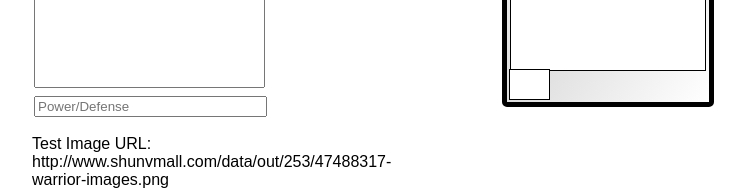
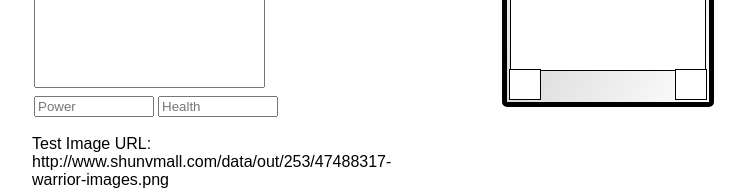
Before and after one commit to tbwilson89/cardtest, a React (Create React App) app: page / in a window 1280 px wide. Shown: the part 250-440 px from the top of the page, without its empty margins (224-969 px from the left). Built offline with nearby package versions, Linux system fonts and the light colour scheme.

Commit message:
updated id names and power / defense

```diff
--- a/src/App.css
+++ b/src/App.css
@@ -13,6 +13,9 @@
 input, select, textarea {
   width: 225px;
   margin: 2px; }
+
+#inputHealth, #inputPower {
+  width: 112px; }
 
 #inputEffects {
   height: 100px;
@@ -95,11 +98,18 @@ input, select, textarea {
   outline: 1px solid black; }
 
 .stats {
-  width: 20%;
+  width: 15%;
   text-align: center;
   font-size: 1.5em;
   outline: 1px solid black;
-  margin-right: 1.5%;
   margin-right: auto; }
 
+.health {
+  width: 15%;
+  text-align: center;
+  font-size: 1.5em;
+  outline: 1px solid black;
+  margin-left: 1.5%;
+  margin-left: auto; }
+
 /*# sourceMappingURL=App.css.map */
--- a/src/App.scss
+++ b/src/App.scss
@@ -16,6 +16,9 @@
 input, select, textarea {
   width: 225px;
   margin: 2px;
+}
+#inputHealth, #inputPower {
+  width: 112px;
 }
 
 #inputEffects {
@@ -104,10 +107,17 @@ input, select, textarea {
   outline: 1px solid black;
 }
 .stats {
-  width: 20%;
+  width: 15%;
   text-align: center;
   font-size: 1.5em;
   outline: 1px solid black;
-  margin-right: 1.5%;
   margin-right: auto;
 }
+.health {
+  width: 15%;
+  text-align: center;
+  font-size: 1.5em;
+  outline: 1px solid black;
+  margin-left: 1.5%;
+  margin-left: auto;
+}
--- a/src/project/card.js
+++ b/src/project/card.js
@@ -10,7 +10,6 @@ class Card extends Component {
   }
 
   render(){
-
     return(
       <div id='card-wrapper' className='wrapper'>
         <div className='row first'>
@@ -33,7 +32,8 @@ class Card extends Component {
           <div className='textbox'>{this.props.cardEffects}</div>
         </div>
         <div className='row fifth'>
-          <div className='stats'>{this.props.cardStats}</div>
+          <div className='stats'>{this.props.cardPower}</div>
+          <div className='health'>{this.props.cardHealth}</div>
         </div>
       </div>
     )
--- a/src/project/createcard.js
+++ b/src/project/createcard.js
@@ -16,7 +16,8 @@ class CreateCard extends Component {
       inputTypeClass: '',
       inputImage: '',
       inputEffects: '',
-      inputStats: '',
+      inputPower: '',
+      inputHealth: '',
       changeElement: ''
     }
     this.updateInputValue = this.updateInputValue.bind(this)
@@ -105,7 +106,8 @@ class CreateCard extends Component {
           <input id='inputClass' onChange={this.updateInputValue} placeholder='Race / Class'></input><br/>
           <input id='inputImage' onChange={this.updateInputValue} placeholder='Image URL'></input><br/>
           <textarea id='inputEffects' onChange={this.updateInputValue} placeholder='Card Effects' ></textarea><br/>
-          <input id='inputStats' onChange={this.updateInputValue} placeholder='Power/Defense'></input><br/>
+          <input id='inputPower' onChange={this.updateInputValue} placeholder='Power'></input>
+          <input id='inputHealth' onChange={this.updateInputValue} placeholder='Health'></input><br/>
           <p>Test Image URL: http://www.shunvmall.com/data/out/253/47488317-warrior-images.png</p>
         </section>
         <section className='display-card'>
@@ -117,7 +119,8 @@ class CreateCard extends Component {
             classRace={this.state.inputClass}
             imageLoc={this.state.inputImage}
             cardEffects={this.state.inputEffects}
-            cardStats={this.state.inputStats}
+            cardPower={this.state.inputPower}
+            cardHealth={this.state.inputHealth}
           />
         </section>
       </div>
```
Also changed, not shown: 2 other files (tests, documents, lock files or other folders).
